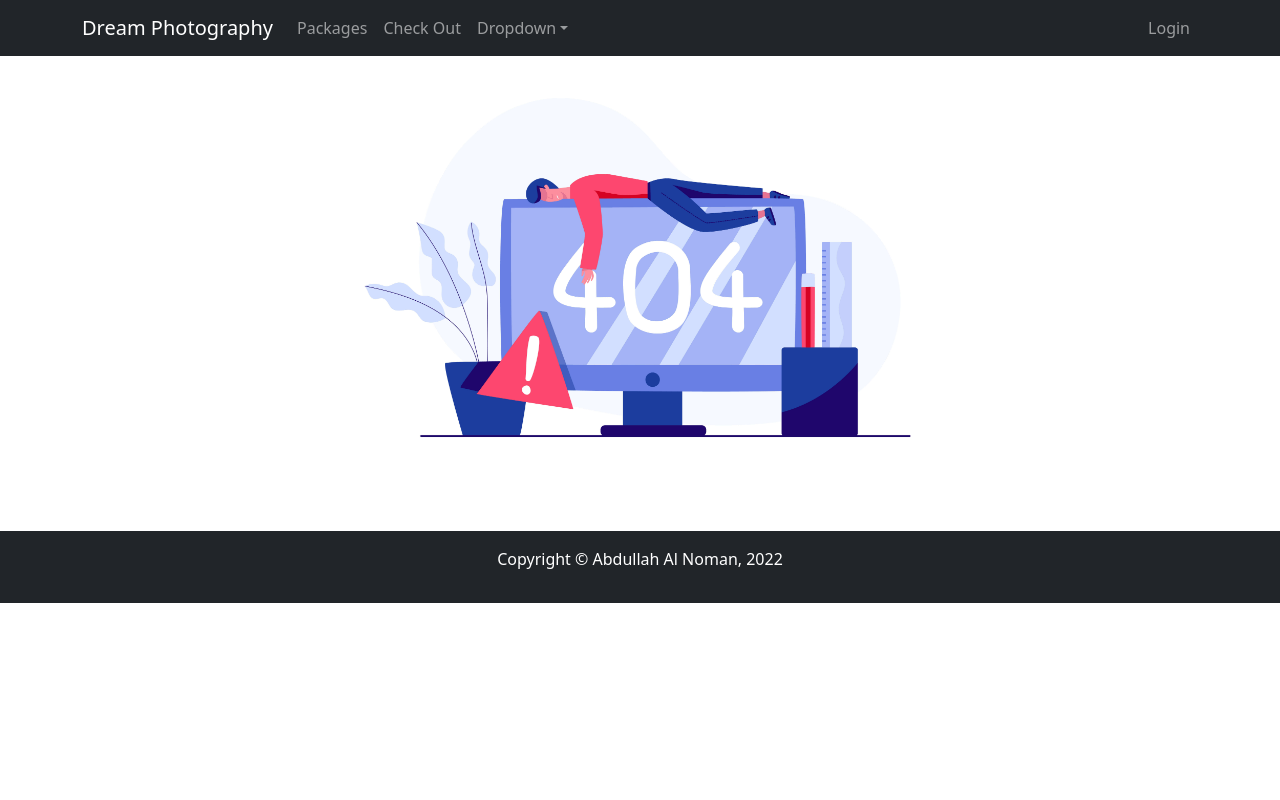
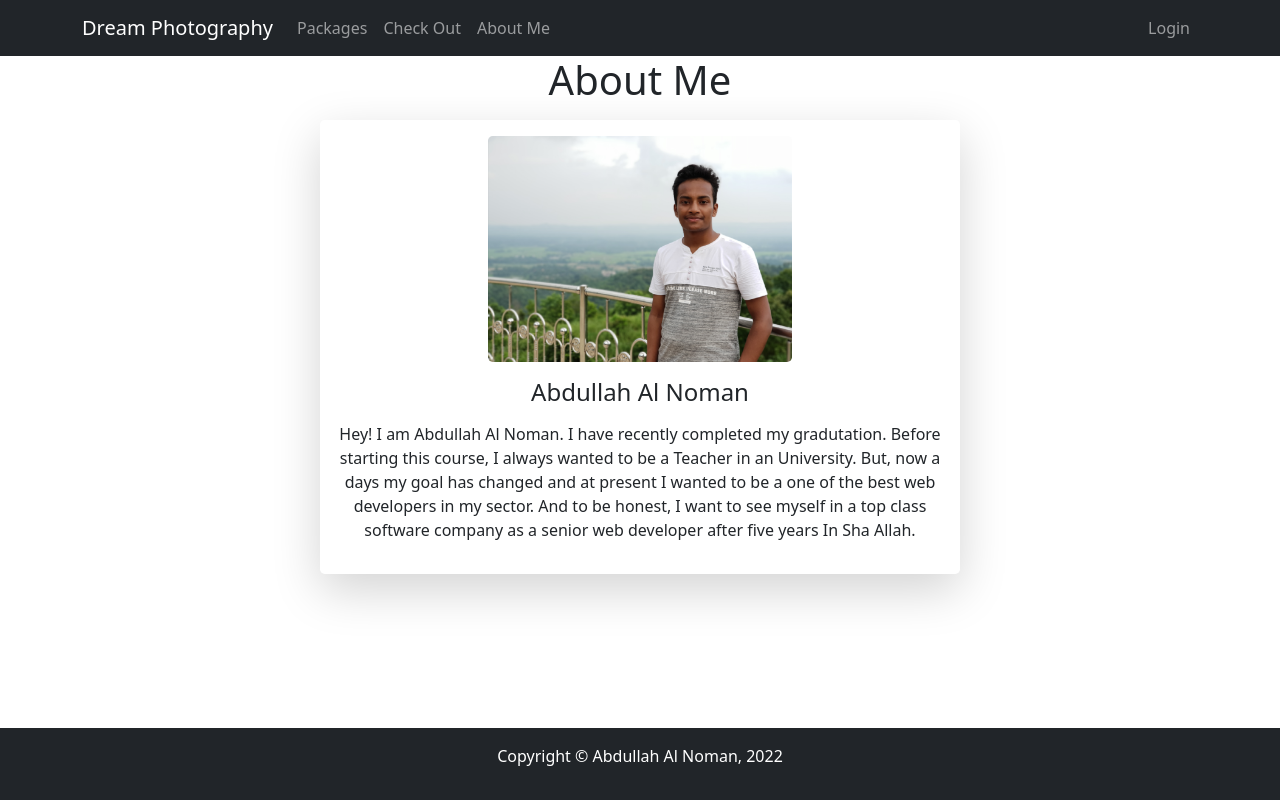
Before and after one commit to noman081/dream-photography, a React (Create React App) app: page /about in a window 1280 px wide. Built offline with nearby package versions, Linux system fonts and the light colour scheme; no server answers.

Commit message:
After adding about me section

```diff
--- a/src/App.js
+++ b/src/App.js
@@ -8,15 +8,17 @@ import Login from './Pages/Login/Login/Login';
 import Register from './Pages/Login/Register/Register';
 import Checkout from './Pages/Checkout/Checkout';
 import RequireAuth from './Pages/Login/RequireAuth/RequireAuth';
+import AboutMe from './Pages/AboutMe/AboutMe';
 function App() {
   return (
-    <div>
+    <div className='d-flex flex-column min-vh-100'>
       <Header></Header>
       <Routes>
         <Route path='/' element={<Home></Home>}></Route>
         <Route path='/home' element={<Home></Home>}></Route>
         <Route path='/login' element={<Login></Login>}></Route>
         <Route path='/register' element={<Register></Register>}></Route>
+        <Route path='/about' element={<AboutMe></AboutMe>}></Route>
         <Route path='/checkout/:checkOutName' element={
           <RequireAuth>
             <Checkout></Checkout>
--- /dev/null
+++ b/src/Pages/AboutMe/AboutMe.js
@@ -0,0 +1,16 @@
+import React from 'react';
+import noman from '../../images/noman.png';
+const AboutMe = () => {
+    return (
+        <div className='conatiner text-center'>
+            <h1>About Me</h1>
+            <div className='container shadow-lg p-3 w-50 mt-3 rounded-3'>
+                <img src={noman} alt="" className='rounded-3 shadow-md mx-auto w-50 d-block' />
+                <h4 className='my-3'>Abdullah Al Noman</h4>
+                <p>Hey! I am Abdullah Al Noman. I have recently completed my gradutation. Before starting this course, I always wanted to be a Teacher in an University. But, now a days my goal has changed and at present I wanted to be a one of the best web developers in my sector. And to be honest, I want to see myself in a top class software company as a senior web developer after five years In Sha Allah.</p>
+            </div>
+        </div>
+    );
+};
+
+export default AboutMe;
--- a/src/Pages/Shared/Footer/Footer.js
+++ b/src/Pages/Shared/Footer/Footer.js
@@ -2,7 +2,7 @@ import React from 'react';
 
 const Footer = () => {
     return (
-        <div className='text-center p-3 bg-dark text-white mt-5'>
+        <div className='text-center p-3 bg-dark text-white mt-auto'>
             <p>Copyright &copy; Abdullah Al Noman, 2022</p>
         </div>
     );
--- a/src/Pages/Shared/Header/Header.js
+++ b/src/Pages/Shared/Header/Header.js
@@ -17,13 +17,8 @@ const Header = () => {
                     <Nav className="me-auto">
                         <Nav.Link href='#packages'>Packages</Nav.Link>
                         <Nav.Link href="#pricing">Check Out</Nav.Link>
-                        <NavDropdown title="Dropdown" id="collasible-nav-dropdown">
-                            <NavDropdown.Item href="#action/3.1">Action</NavDropdown.Item>
-                            <NavDropdown.Item href="#action/3.2">Another action</NavDropdown.Item>
-                            <NavDropdown.Item href="#action/3.3">Something</NavDropdown.Item>
-                            <NavDropdown.Divider />
-                            <NavDropdown.Item href="#action/3.4">Separated link</NavDropdown.Item>
-                        </NavDropdown>
+                        <Nav.Link as={Link} to='about'>About Me</Nav.Link>
+
                     </Nav>
                     <Nav>
 
```
Also changed, not shown: src/images/noman.png (added).
